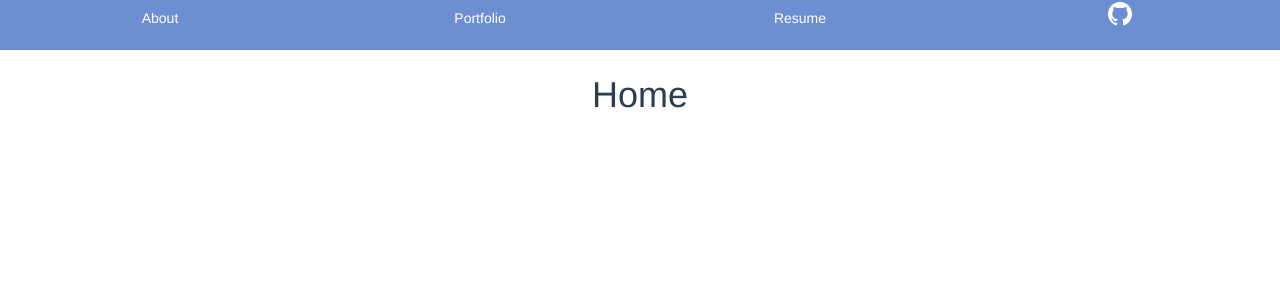
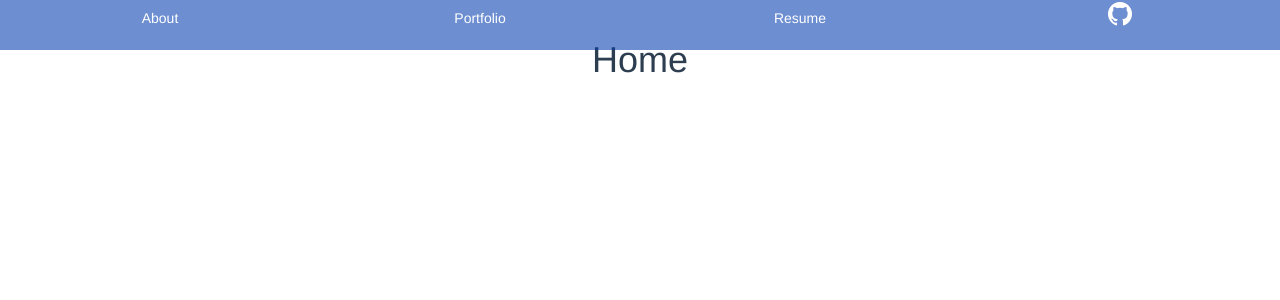
Before and after one commit to ibradley02/landing-page, a Vue app: page /about in a window 1280 px wide. Shown: the top 300 px of the page. Built offline with nearby package versions, Linux system fonts and the light colour scheme.

Commit message:
changes to navbar and styling for mobile

```diff
--- a/src/App.vue
+++ b/src/App.vue
@@ -1,16 +1,23 @@
 <template>
   <div id="app" class="container-fluid">
+    <navbar></navbar>
+    <div class="main">
       <router-view></router-view>
+    </div>
   </div>
 </template>
 
 <script>
+  import Navbar from './components/Navbar'
   export default {
-  name: 'app'
+    name: 'app',
+    components: {
+      Navbar
+    }
   }
 </script>
 
-<style>
+<style scoped>
   #app {
     font-family: 'Avenir', Helvetica, Arial, sans-serif;
     -webkit-font-smoothing: antialiased;
@@ -20,6 +27,6 @@ export default {
   }
 
   .main {
-  text-align: center;
+    margin-top: 5vh;
   }
 </style>
--- a/src/components/About.vue
+++ b/src/components/About.vue
@@ -1,13 +1,10 @@
 <template>
-    <div>
-        <navbar></navbar>
     <div class="main row">
-            <header class="col-sm-12">
+        <div class="col-sm-12">
             <h1>Ian Bradley</h1>
             <h4>Web Developer</h4>
-            </header>
-            <div>
-                <div class="col-sm-4 panel-style">
+        </div>
+        <div class="col-sm-6 panel-style">
             <div class="panel panel-default">
                 <div class="panel-heading">
                     <h3>About Me</h3>
@@ -20,7 +17,7 @@
                 </div>
             </div>
         </div>
-                <div class="col-sm-4 col2 panel-style">
+        <div class="col-sm-6 panel-style">
             <div class="panel panel-default">
                 <div class="panel-heading">
                     <h3>Objective</h3>
@@ -47,8 +44,7 @@
             </div>
         </div>
     </div>
-        </div>
-    </div>
+
 </template>
 
 <script>
@@ -74,10 +70,8 @@
         margin-top: 5vh;
         display: inline-block;
     }
+
     .col2 {
         margin-left: 2vw;
     }
-    header {
-        margin-top: 1vh;
-    }
 </style>
--- a/src/components/Home.vue
+++ b/src/components/Home.vue
@@ -1,7 +1,6 @@
 <template>
-  <div class="hello">
-    <navbar></navbar>
-    <div class="main">
+  <div class="main">
+    <div>
         <header>
             <h1>Home</h1>
         </header>
@@ -25,21 +24,11 @@ export default {
 </script>
 
 <style scoped>
-.hello {
+.main {
   text-align: center;
+  margin-top: 2vh !important;
 }
 h1, h2 {
   font-weight: normal;
 }
-ul {
-  list-style-type: none;
-  padding: 0;
-}
-li {
-  display: inline-block;
-  margin: 0 10px;
-}
-a {
-  color: #42b983;
-}
 </style>
--- a/src/components/Navbar.vue
+++ b/src/components/Navbar.vue
@@ -110,14 +110,13 @@
 
     .myNavbar {
         background-color: rgba(4, 61, 175, 0.582);
-        display: inline-flex;
+        display: flex;
+        position: absolute;
+        float: none;
         color: white;
         margin: 0 auto;
-        margin-bottom: 0px;
         text-align: center;
-        height: 1vh;
         width: 100%;
-        position: relative;
     }
 
     .navbar {
--- a/src/components/Portfolio.vue
+++ b/src/components/Portfolio.vue
@@ -1,6 +1,4 @@
 <template>
-    <div>
-        <navbar></navbar>
     <div class="main row">
         <header>
             <h1>Portfolio</h1>
@@ -10,8 +8,12 @@
                 <img src="https://i.imgur.com/JQs05hS.png" alt="A Kanban Website">
                 <div v-show="info.show" class="row">
                     <p class="col-sm-12">A Kanban application made in vue with node.js</p>
-                        <a class="col-sm-6" href="https://github.com/ibradley02/vue-kanban" target="_blank"><i class="glyphicon glyphicon-cloud"> View Code</i></a>
-                        <a class="col-sm-6" href="http://kanban-track-it.herokuapp.com/#/" target="_blank"> <i class="glyphicon glyphicon-cloud"> Visit Website</i></a>
+                    <a class="col-sm-6" href="https://github.com/ibradley02/vue-kanban" target="_blank">
+                        <i class="glyphicon glyphicon-cloud"> View Code</i>
+                    </a>
+                    <a class="col-sm-6" href="http://kanban-track-it.herokuapp.com/#/" target="_blank">
+                        <i class="glyphicon glyphicon-cloud"> Visit Website</i>
+                    </a>
                 </div>
             </div>
         </div>
@@ -29,7 +31,6 @@
             <a href="http://kanban-track-it.herokuapp.com/#/" class="btn btn-default panel-style">
                 <img src="https://i.imgur.com/JQs05hS.png" alt="A Kanban Website">
             </a>
-            </div>
         </div>
     </div>
 </template>
--- a/src/components/Resume.vue
+++ b/src/components/Resume.vue
@@ -1,6 +1,4 @@
 <template>
-    <div>
-        <navbar></navbar>
     <div class="main row">
         <header class="col-sm-12">
             <h1>Ian Bradley</h1>
@@ -31,8 +29,8 @@
                 <div class="panel panel-default">
                     <div class="panel-heading">Experience</div>
                     <div class="panel-body">
-                            <p>Lorem ipsum dolor, sit amet consectetur adipisicing elit. Sit magni sint nulla quod repudiandae
-                                laboriosam illum eius, odio ad vitae. Itaque omnis quidem animi voluptate.</p>
+                        <p>Lorem ipsum dolor, sit amet consectetur adipisicing elit. Sit magni sint nulla quod repudiandae laboriosam
+                            illum eius, odio ad vitae. Itaque omnis quidem animi voluptate.</p>
                     </div>
                 </div>
             </div>
@@ -40,8 +38,8 @@
                 <div class="panel panel-default">
                     <div class="panel-heading">Skills</div>
                     <div class="panel-body">
-                            <p>Lorem ipsum dolor, sit amet consectetur adipisicing elit. Sit magni sint nulla quod repudiandae
-                                laboriosam illum eius, odio ad vitae. Itaque omnis quidem animi voluptate.</p>
+                        <p>Lorem ipsum dolor, sit amet consectetur adipisicing elit. Sit magni sint nulla quod repudiandae laboriosam
+                            illum eius, odio ad vitae. Itaque omnis quidem animi voluptate.</p>
                     </div>
                 </div>
             </div>
@@ -49,9 +47,8 @@
                 <div class="panel panel-default">
                     <div class="panel-heading">Objective</div>
                     <div class="panel-body">
-                            <p>Lorem ipsum dolor, sit amet consectetur adipisicing elit. Sit magni sint nulla quod repudiandae
-                                laboriosam illum eius, odio ad vitae. Itaque omnis quidem animi voluptate.</p>
-                        </div>
+                        <p>Lorem ipsum dolor, sit amet consectetur adipisicing elit. Sit magni sint nulla quod repudiandae laboriosam
+                            illum eius, odio ad vitae. Itaque omnis quidem animi voluptate.</p>
                     </div>
                 </div>
             </div>
```
Lines whose indentation alone changed are shown as unchanged.
